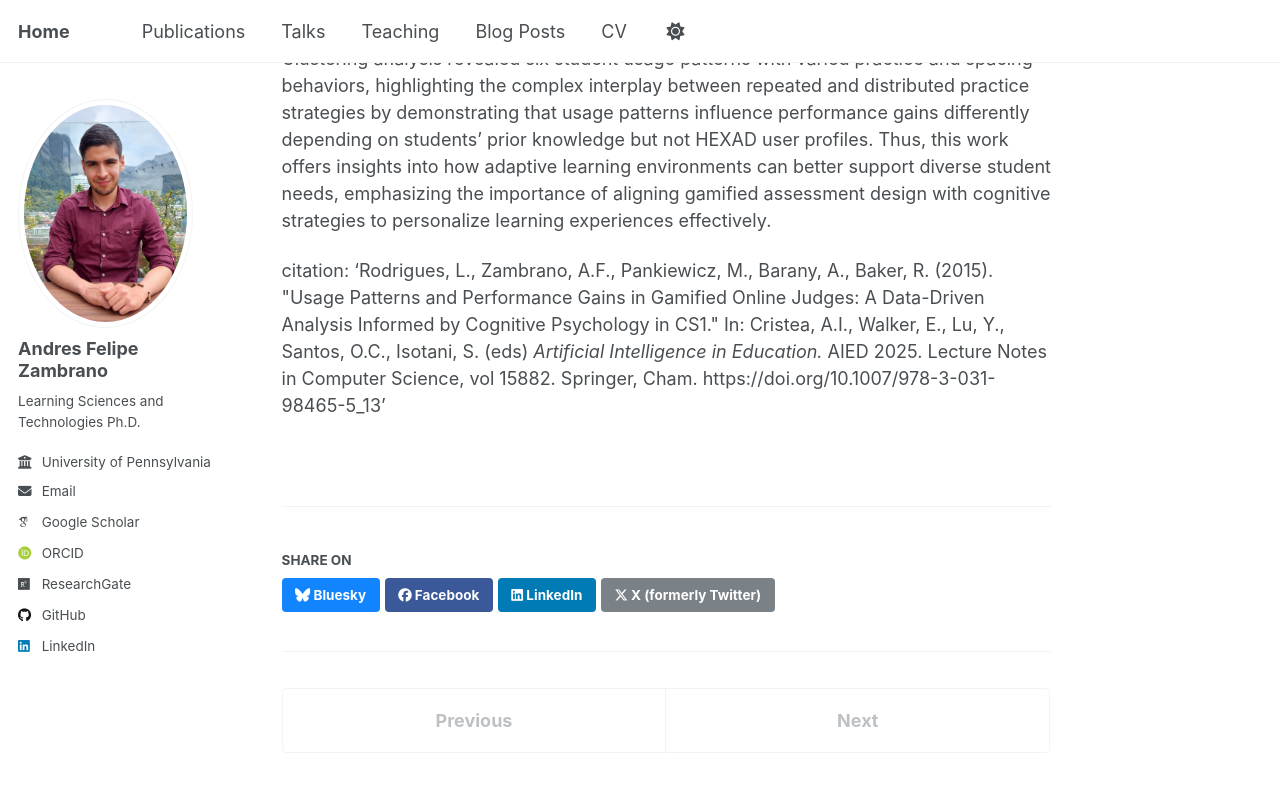
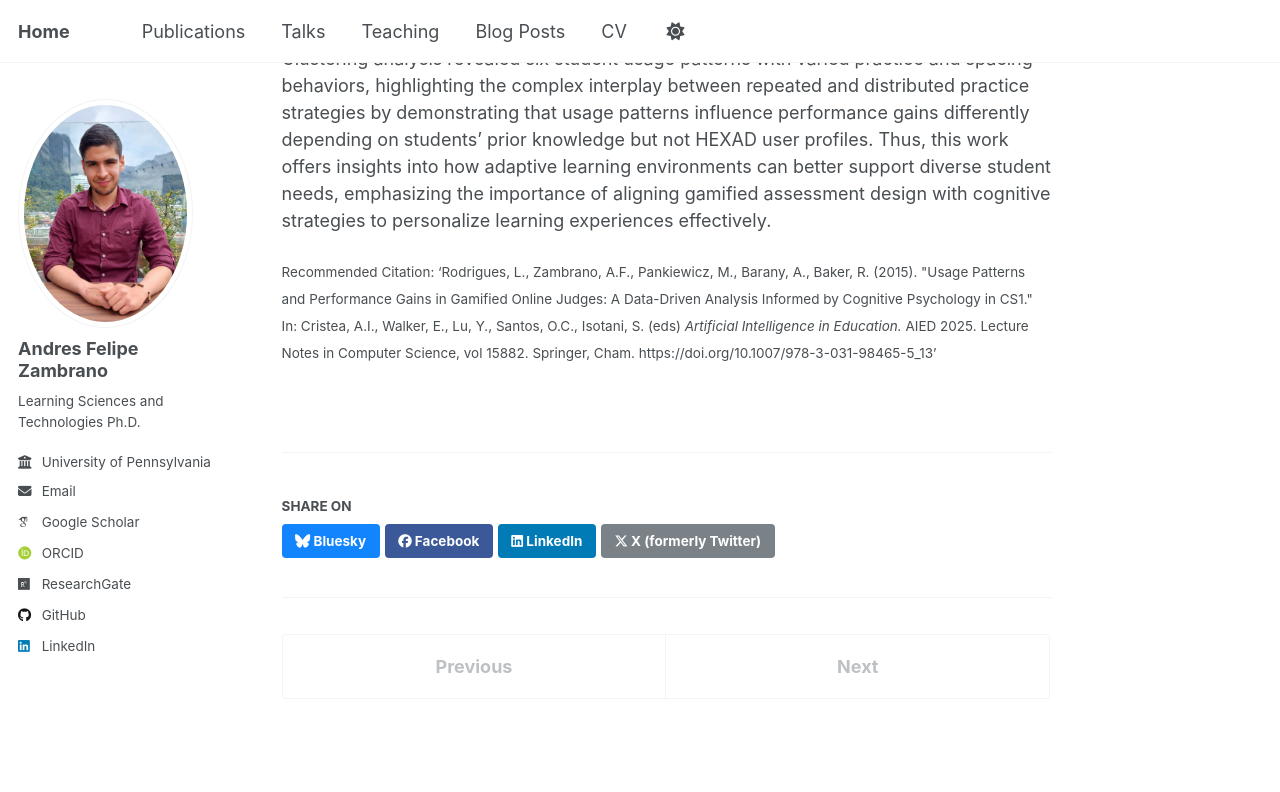
Before and after one commit to afzambrano/afzambrano.github.io, a Jekyll site: the page built from _publications/2025-aied-clustering-runcode.md, in a window 1280 px wide and 900 px high, scrolled down 396 px. Shown: the top 792 px of the window. Built offline with Jekyll 4.4.1, drawn with Linux system fonts in a browser that asks for light colours; some web fonts are replaced; a script that is not in the unit is left out.

Commit message:
Update 2025-aied-clustering-runcode.md

```diff
--- a/_publications/2025-aied-clustering-runcode.md
+++ b/_publications/2025-aied-clustering-runcode.md
@@ -11,4 +11,4 @@ paperurl: 'https://link.springer.com/chapter/10.1007/978-3-031-98465-5_13'
 
 This study examines how students interact with a Gamified Online Judge through cognitive psychology strategies, repeated and distributed practice, and how these patterns contribute to performance improvements. Using a data-driven approach, we analyze students’ usage patterns while considering their prior knowledge and HEXAD profiles to understand how different patterns relate to performance gains. Feature selection resulted in the choice of Number of Attempts and Grouped Hours Between Attempts for further analysis, as these were significantly related to performance gains. Clustering analysis revealed six student usage patterns with varied practice and spacing behaviors, highlighting the complex interplay between repeated and distributed practice strategies by demonstrating that usage patterns influence performance gains differently depending on students’ prior knowledge but not HEXAD user profiles. Thus, this work offers insights into how adaptive learning environments can better support diverse student needs, emphasizing the importance of aligning gamified assessment design with cognitive strategies to personalize learning experiences effectively.
 
-citation: 'Rodrigues, L., Zambrano, A.F., Pankiewicz, M., Barany, A., Baker, R. (2015). &quot;Usage Patterns and Performance Gains in Gamified Online Judges: A Data-Driven Analysis Informed by Cognitive Psychology in CS1.&quot; In: Cristea, A.I., Walker, E., Lu, Y., Santos, O.C., Isotani, S. (eds) <i>Artificial Intelligence in Education.</i> AIED 2025. Lecture Notes in Computer Science, vol 15882. Springer, Cham. https://doi.org/10.1007/978-3-031-98465-5_13'
+<small>Recommended Citation: 'Rodrigues, L., Zambrano, A.F., Pankiewicz, M., Barany, A., Baker, R. (2015). &quot;Usage Patterns and Performance Gains in Gamified Online Judges: A Data-Driven Analysis Informed by Cognitive Psychology in CS1.&quot; In: Cristea, A.I., Walker, E., Lu, Y., Santos, O.C., Isotani, S. (eds) <i>Artificial Intelligence in Education.</i> AIED 2025. Lecture Notes in Computer Science, vol 15882. Springer, Cham. https://doi.org/10.1007/978-3-031-98465-5_13'</small>
```
